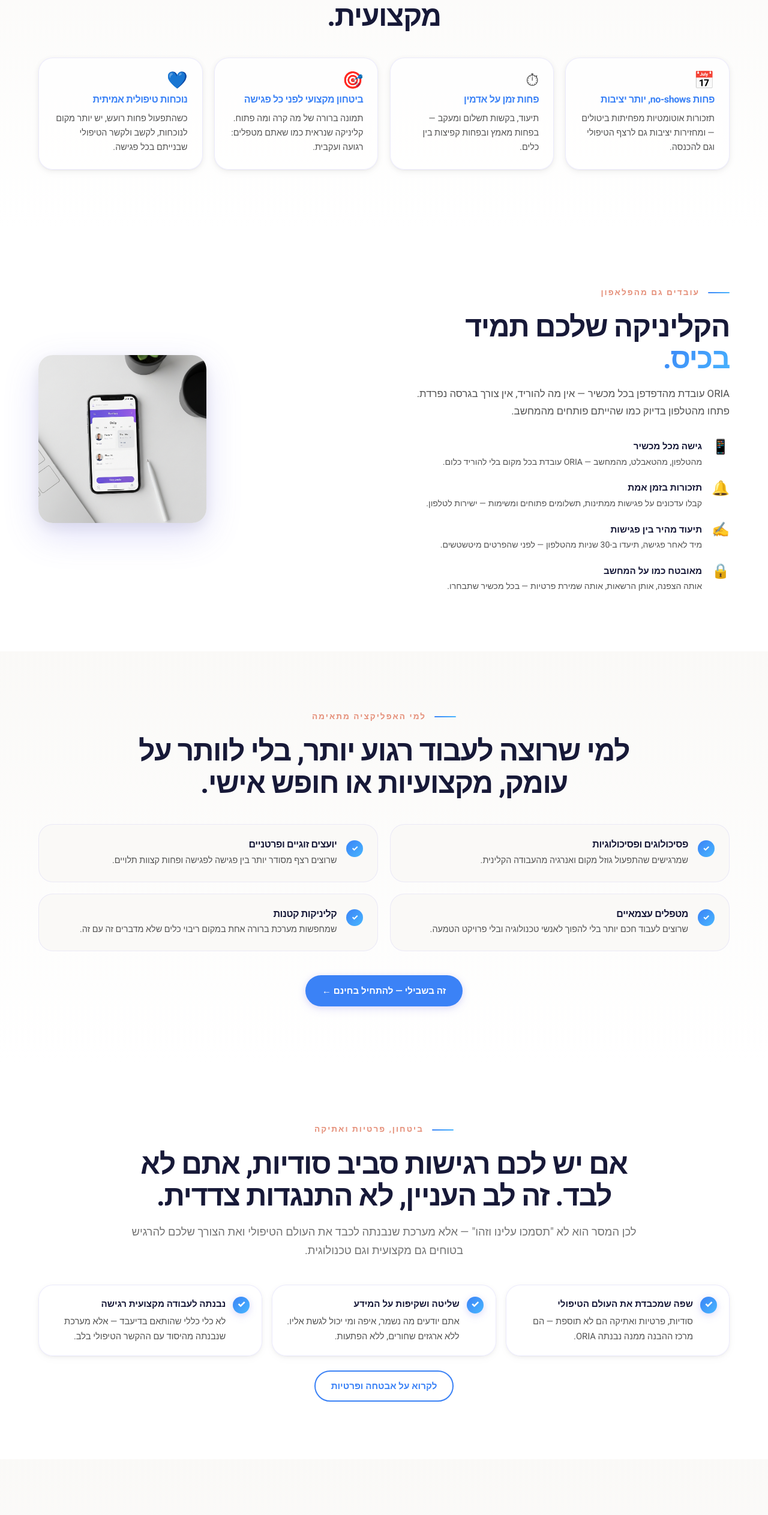
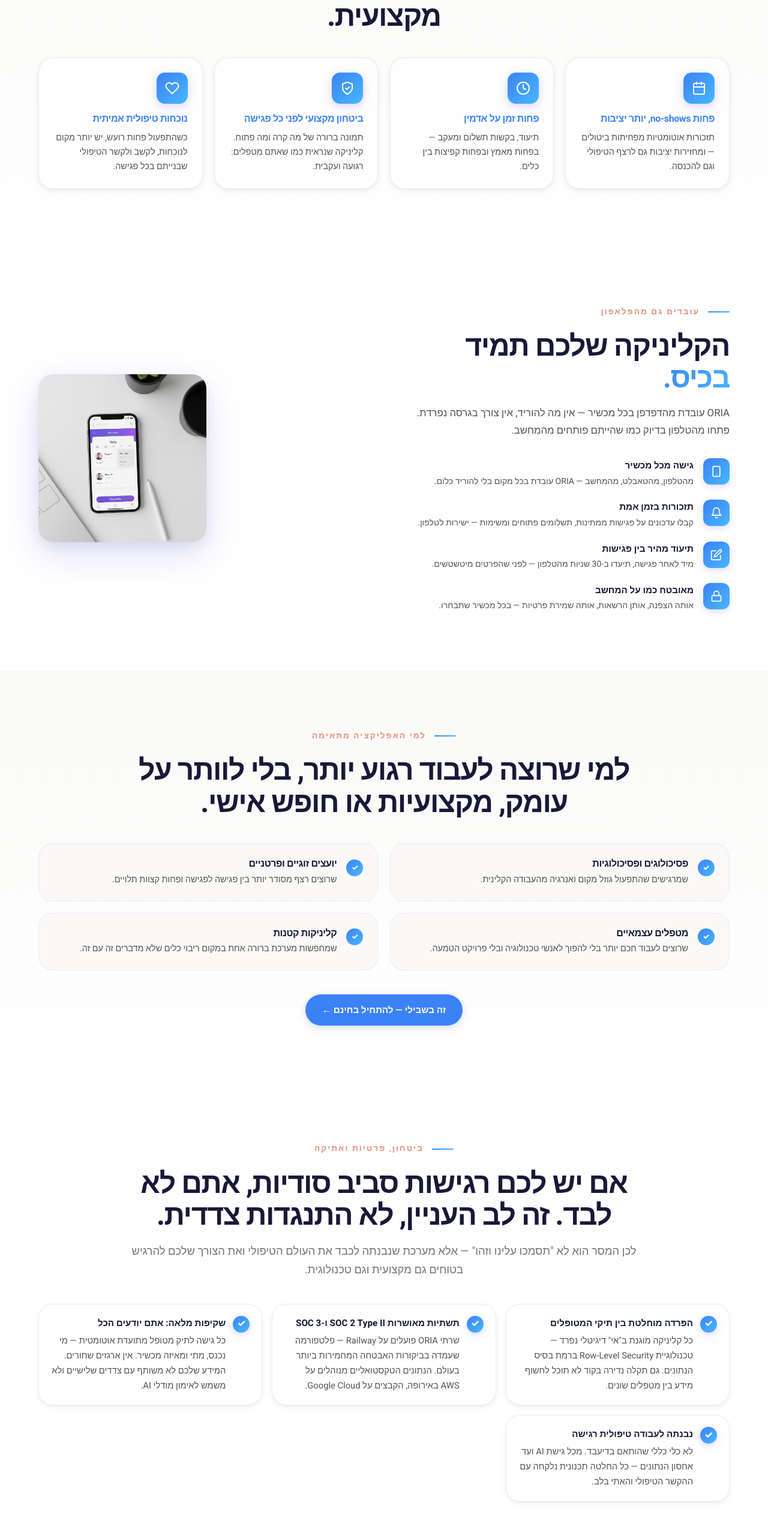
Before and after one commit to elitzura/oria-website, a Next.js app: page /landing in a window 1280 px wide. Shown: the part 6090-8616 px from the top of the page at 60% size. Built offline with nearby package versions, Linux system fonts and the light colour scheme.

Commit message:
feat: enhance FAQ section with links and improve security page layout

```diff
--- a/app/globals.css
+++ b/app/globals.css
@@ -3832,10 +3832,26 @@ section {
 
 /* ── Landing page: Feature tile icon ── */
 .lp-feature-tile-icon {
-    display: block;
-    font-size: 1.75rem;
-    margin-bottom: 0.5rem;
-    line-height: 1;
+    width: 52px;
+    height: 52px;
+    background: linear-gradient(135deg, var(--primary), var(--secondary));
+    border-radius: 14px;
+    display: flex;
+    align-items: center;
+    justify-content: center;
+    margin-bottom: 1rem;
+    box-shadow: 0 4px 16px rgba(98, 93, 229, 0.25);
+    flex-shrink: 0;
+}
+
+.lp-feature-tile-icon svg {
+    width: 24px;
+    height: 24px;
+    stroke: white;
+    fill: none;
+    stroke-width: 2;
+    stroke-linecap: round;
+    stroke-linejoin: round;
 }
 
 /* ── Landing page: Accordion FAQ ── */
@@ -3902,7 +3918,7 @@ section {
 }
 
 .lp-accordion-item-open .lp-accordion-body {
-    max-height: 200px;
+    max-height: 300px;
     padding: 0 1.5rem 1.25rem;
 }
 
@@ -3911,6 +3927,17 @@ section {
     line-height: 1.7;
     color: var(--gray-600);
     margin: 0;
+}
+
+.lp-faq-link {
+    color: var(--primary);
+    font-weight: 600;
+    text-decoration: none;
+    white-space: nowrap;
+}
+
+.lp-faq-link:hover {
+    text-decoration: underline;
 }
 
 /* ── Landing page: Onboarding section ── */
@@ -4017,10 +4044,25 @@ section {
 }
 
 .lp-mobile-icon {
-    font-size: 1.5rem;
-    line-height: 1;
+    width: 44px;
+    height: 44px;
+    background: linear-gradient(135deg, var(--primary), var(--secondary));
+    border-radius: 12px;
+    display: flex;
+    align-items: center;
+    justify-content: center;
+    box-shadow: 0 4px 12px rgba(98, 93, 229, 0.2);
     flex-shrink: 0;
-    margin-top: 0.1rem;
+}
+
+.lp-mobile-icon svg {
+    width: 20px;
+    height: 20px;
+    stroke: white;
+    fill: none;
+    stroke-width: 2;
+    stroke-linecap: round;
+    stroke-linejoin: round;
 }
 
 .lp-mobile-feature-item strong {
--- a/app/landing/LandingFaq.jsx
+++ b/app/landing/LandingFaq.jsx
@@ -22,7 +22,10 @@ export default function LandingFaq({ items }) {
             </span>
           </button>
           <div className="lp-accordion-body">
-            <p>{item.a}</p>
+            <p>
+              {item.a}
+              {item.link && <> <a href={item.link.href} className="lp-faq-link">{item.link.text} ←</a></>}
+            </p>
           </div>
         </div>
       ))}
--- a/app/landing/page.jsx
+++ b/app/landing/page.jsx
@@ -80,22 +80,22 @@ const workflowSteps = [
 
 const outcomeCards = [
   {
-    icon: '📅',
+    icon: <svg viewBox="0 0 24 24" fill="none" strokeWidth="2" strokeLinecap="round" strokeLinejoin="round"><rect x="3" y="4" width="18" height="18" rx="2" ry="2"/><line x1="16" y1="2" x2="16" y2="6"/><line x1="8" y1="2" x2="8" y2="6"/><line x1="3" y1="10" x2="21" y2="10"/></svg>,
     title: 'פחות no-shows, יותר יציבות',
     text: 'תזכורות אוטומטיות מפחיתות ביטולים — ומחזירות יציבות גם לרצף הטיפולי וגם להכנסה.',
   },
   {
-    icon: '⏱',
+    icon: <svg viewBox="0 0 24 24" fill="none" strokeWidth="2" strokeLinecap="round" strokeLinejoin="round"><circle cx="12" cy="12" r="10"/><polyline points="12 6 12 12 16 14"/></svg>,
     title: 'פחות זמן על אדמין',
     text: 'תיעוד, בקשות תשלום ומעקב — בפחות מאמץ ובפחות קפיצות בין כלים.',
   },
   {
-    icon: '🎯',
+    icon: <svg viewBox="0 0 24 24" fill="none" strokeWidth="2" strokeLinecap="round" strokeLinejoin="round"><path d="M12 22s8-4 8-10V5l-8-3-8 3v7c0 6 8 10 8 10z"/><polyline points="9 12 11 14 15 10"/></svg>,
     title: 'ביטחון מקצועי לפני כל פגישה',
     text: 'תמונה ברורה של מה קרה ומה פתוח. קליניקה שנראית כמו שאתם מטפלים: רגועה ועקבית.',
   },
   {
-    icon: '💙',
+    icon: <svg viewBox="0 0 24 24" fill="none" strokeWidth="2" strokeLinecap="round" strokeLinejoin="round"><path d="M20.84 4.61a5.5 5.5 0 0 0-7.78 0L12 5.67l-1.06-1.06a5.5 5.5 0 0 0-7.78 7.78l1.06 1.06L12 21.23l7.78-7.78 1.06-1.06a5.5 5.5 0 0 0 0-7.78z"/></svg>,
     title: 'נוכחות טיפולית אמיתית',
     text: 'כשהתפעול פחות רועש, יש יותר מקום לנוכחות, לקשב ולקשר הטיפולי שבנייתם בכל פגישה.',
   },
@@ -123,50 +123,65 @@ const audienceCards = [
 const objectionCards = [
   {
     q: 'אין לי זמן ללמוד עכשיו מערכת חדשה',
-    a: 'זו בדיוק הסיבה שהמערכת בנויה בפשטות. הרעיון הוא להוריד עומס, לא ליצור עוד פרויקט הטמעה.',
+    a: 'בדיוק בגלל זה ORIA נבנתה לעבוד מהיום הראשון — ללא הגדרות וללא הדרכה. הרעיון הוא להוריד עומס, לא ליצור עוד פרויקט הטמעה.',
   },
   {
     q: 'אני לא טכנולוגי בכלל',
-    a: 'ORIA נבנתה למטפלים, לא להייטקיסטים. ממשק פשוט בעברית, בלי מורכבות מיותרת.',
+    a: 'ORIA נבנתה למטפלים, לא להייטקיסטים. ממשק בעברית, פשוט וברור — אם שלחתם הודעת וואטסאפ, אתם מוכנים.',
   },
   {
     q: 'אני לא רוצה ש-AI יחליף את שיקול הדעת שלי',
-    a: 'הוא לא מחליף. הוא מארגן, מסכם ומחזיק מבנה — אתם נשארים מי שמבינים את האדם וההחלטה הקלינית.',
+    a: 'הוא לא מחליף — הוא מחזיק מבנה. ORIA מסכמת, מזכירה ומארגנת. ההחלטה הקלינית תמיד נשארת אצלכם.',
   },
   {
     q: 'מה עם פרטיות ואתיקה מקצועית?',
-    a: 'ORIA נבנתה מהיסוד עם ההקשר הטיפולי. אתם יודעים מה נשמר, איפה, ומי יכול לגשת — ללא הפתעות.',
+    a: 'המידע שלכם שמור ומוגן — לא משותף עם אף גורם חיצוני, לא משמש לאימון AI, ולא נגיש לאיש ללא אישורכם.',
+    link: { href: '/security', text: 'לפירוט המלא על אבטחה ופרטיות' },
+  },
+  {
+    q: 'האם המידע של המטופלים שלי באמת מאובטח?',
+    a: 'כן. השרתים שלנו עומדים בתקני האבטחה המחמירים ביותר בעולם, הנתונים מוצפנים, וכל גישה לתיק מטופל מתועדת אוטומטית — כדי שתמיד תדעו מי ראה מה.',
+    link: { href: '/security', text: 'קראו על האבטחה שלנו' },
+  },
+  {
+    q: 'האם ORIA עומדת בחוק הגנת הפרטיות הישראלי?',
+    a: 'כן. הנתונים מנוהלים בהתאם לחוק הגנת הפרטיות ותיקון 13. אתם שולטים במידע ורואים כל גישה אליו — בשקיפות מלאה.',
+    link: { href: '/security', text: 'לפרטים על הציות לחוק' },
   },
   {
     q: 'אני כבר עובד עם יומן, וואטסאפ וקבצים',
-    a: 'הבעיה היא לא שאין כלים — אלא שהמידע מפוזר. ORIA מחברת את מה שכבר קורה לקו עבודה אחד.',
+    a: 'הבעיה היא לא שאין כלים — אלא שהמידע מפוזר ולא מדבר ביניהם. ORIA מחברת הכל לקו עבודה אחד.',
   },
   {
     q: 'איך אדע שזה באמת יחסוך לי זמן?',
-    a: 'המדד הוא פשוט: האם בסוף היום יש פחות קצוות פתוחים? רוב המשתמשים מרגישים את ההבדל בשבוע הראשון.',
+    a: 'המדד פשוט: פחות קצוות פתוחים בסוף יום, פחות תיעוד שנשאר לסוף שבוע. רוב המשתמשים מרגישים הבדל בשבוע הראשון.',
   },
 ];
 
 const securityPoints = [
   {
-    title: 'שפה שמכבדת את העולם הטיפולי',
-    text: 'סודיות, פרטיות ואתיקה הם לא תוספת — הם מרכז ההבנה ממנה נבנתה ORIA.',
+    title: 'הפרדה מוחלטת בין תיקי המטופלים',
+    text: 'כל קליניקה מוגנת ב"אי" דיגיטלי נפרד — טכנולוגיית Row-Level Security ברמת בסיס הנתונים. גם תקלה נדירה בקוד לא תוכל לחשוף מידע בין מטפלים שונים.',
   },
   {
-    title: 'שליטה ושקיפות על המידע',
-    text: 'אתם יודעים מה נשמר, איפה ומי יכול לגשת אליו. ללא ארגזים שחורים, ללא הפתעות.',
+    title: 'תשתיות מאושרות SOC 2 Type II ו-SOC 3',
+    text: 'שרתי ORIA פועלים על Railway — פלטפורמה שעמדה בביקורות האבטחה המחמירות ביותר בעולם. הנתונים הטקסטואליים מנוהלים על AWS באירופה, הקבצים על Google Cloud.',
   },
   {
-    title: 'נבנתה לעבודה מקצועית רגישה',
-    text: 'לא כלי כללי שהותאם בדיעבד — אלא מערכת שנבנתה מהיסוד עם ההקשר הטיפולי בלב.',
+    title: 'שקיפות מלאה: אתם יודעים הכל',
+    text: 'כל גישה לתיק מטופל מתועדת אוטומטית — מי נכנס, מתי ומאיזה מכשיר. אין ארגזים שחורים. המידע שלכם לא משותף עם צדדים שלישיים ולא משמש לאימון מודלי AI.',
+  },
+  {
+    title: 'נבנתה לעבודה טיפולית רגישה',
+    text: 'לא כלי כללי שהותאם בדיעבד. מכל גישת AI ועד אחסון הנתונים — כל החלטה תכנונית נלקחה עם ההקשר הטיפולי והאתי בלב.',
   },
 ];
 
 const mobileFeatures = [
-  { icon: '📱', title: 'גישה מכל מכשיר', text: 'מהטלפון, מהטאבלט, מהמחשב — ORIA עובדת בכל מקום בלי להוריד כלום.' },
-  { icon: '🔔', title: 'תזכורות בזמן אמת', text: 'קבלו עדכונים על פגישות ממתינות, תשלומים פתוחים ומשימות — ישירות לטלפון.' },
-  { icon: '✍️', title: 'תיעוד מהיר בין פגישות', text: 'מיד לאחר פגישה, תיעדו ב-30 שניות מהטלפון — לפני שהפרטים מיטשטשים.' },
-  { icon: '🔒', title: 'מאובטח כמו על המחשב', text: 'אותה הצפנה, אותן הרשאות, אותה שמירת פרטיות — בכל מכשיר שתבחרו.' },
+  { icon: <svg viewBox="0 0 24 24" fill="none" strokeWidth="2" strokeLinecap="round" strokeLinejoin="round"><rect x="5" y="2" width="14" height="20" rx="2" ry="2"/><line x1="12" y1="18" x2="12.01" y2="18"/></svg>, title: 'גישה מכל מכשיר', text: 'מהטלפון, מהטאבלט, מהמחשב — ORIA עובדת בכל מקום בלי להוריד כלום.' },
+  { icon: <svg viewBox="0 0 24 24" fill="none" strokeWidth="2" strokeLinecap="round" strokeLinejoin="round"><path d="M18 8A6 6 0 0 0 6 8c0 7-3 9-3 9h18s-3-2-3-9"/><path d="M13.73 21a2 2 0 0 1-3.46 0"/></svg>, title: 'תזכורות בזמן אמת', text: 'קבלו עדכונים על פגישות ממתינות, תשלומים פתוחים ומשימות — ישירות לטלפון.' },
+  { icon: <svg viewBox="0 0 24 24" fill="none" strokeWidth="2" strokeLinecap="round" strokeLinejoin="round"><path d="M11 4H4a2 2 0 0 0-2 2v14a2 2 0 0 0 2 2h14a2 2 0 0 0 2-2v-7"/><path d="M18.5 2.5a2.121 2.121 0 0 1 3 3L12 15l-4 1 1-4 9.5-9.5z"/></svg>, title: 'תיעוד מהיר בין פגישות', text: 'מיד לאחר פגישה, תיעדו ב-30 שניות מהטלפון — לפני שהפרטים מיטשטשים.' },
+  { icon: <svg viewBox="0 0 24 24" fill="none" strokeWidth="2" strokeLinecap="round" strokeLinejoin="round"><rect x="3" y="11" width="18" height="11" rx="2" ry="2"/><path d="M7 11V7a5 5 0 0 1 10 0v4"/></svg>, title: 'מאובטח כמו על המחשב', text: 'אותה הצפנה, אותן הרשאות, אותה שמירת פרטיות — בכל מכשיר שתבחרו.' },
 ];
 
 export const metadata = {
@@ -461,7 +476,7 @@ export default function LandingPage() {
             <div className="lp-feature-band lp-feature-band-4">
               {outcomeCards.map((item) => (
                 <article key={item.title} className="lp-feature-tile">
-                  <span className="lp-feature-tile-icon">{item.icon}</span>
+                  <div className="lp-feature-tile-icon">{item.icon}</div>
                   <h3>{item.title}</h3>
                   <p>{item.text}</p>
                 </article>
@@ -485,7 +500,7 @@ export default function LandingPage() {
                 <div className="lp-mobile-features">
                   {mobileFeatures.map((f) => (
                     <div key={f.title} className="lp-mobile-feature-item">
-                      <span className="lp-mobile-icon">{f.icon}</span>
+                      <div className="lp-mobile-icon">{f.icon}</div>
                       <div>
                         <strong>{f.title}</strong>
                         <p>{f.text}</p>
--- a/app/layout.jsx
+++ b/app/layout.jsx
@@ -26,7 +26,7 @@ export const metadata = {
 
 export default function RootLayout({ children }) {
   return (
-    <html lang="he" dir="rtl" className={`${heebo.variable} ${montserrat.variable}`}>
+    <html lang="he" dir="rtl" className={`${heebo.variable} ${montserrat.variable}`} suppressHydrationWarning>
       <head>
         {/* Google Tag Manager */}
         <script
@@ -41,7 +41,7 @@ j=d.createElement(s),dl=l!='dataLayer'?'&l='+l:'';j.async=true;j.src=
         {/* Enable Accessibility Plugin */}
         <script src="https://cdn.enable.co.il/licenses/enable-L54971lrgj6mpyvj-0426-81703/init.js"></script>
       </head>
-      <body className="loading">
+      <body className="loading" suppressHydrationWarning>
         {/* Google Tag Manager (noscript) */}
         <noscript>
           <iframe
```
Also changed, not shown: app/security/page.jsx (+48 -35 lines).
